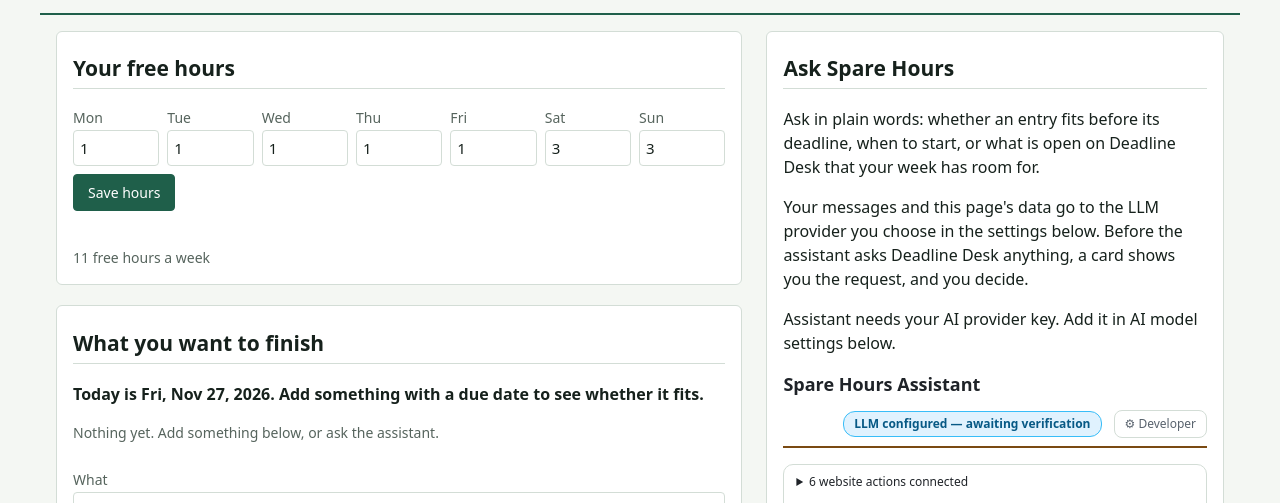
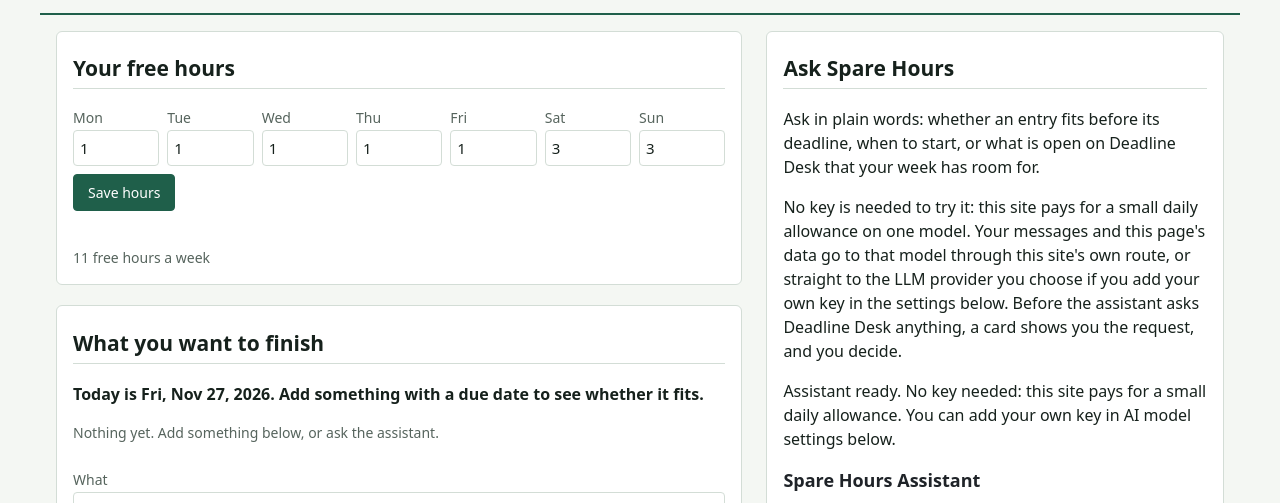
Before and after one commit to Class-now/spare-hours, a website with bundled scripts: page index.html in a window 1280 px wide. Shown: the part 229-732 px from the top of the page. Built offline with nearby package versions, Linux system fonts and the light colour scheme.

Commit message:
Say on the page and in the README that no key is needed
Co-Authored-By: Claude Fable 5.2 <noreply@anthropic.com>

```diff
--- a/index.html
+++ b/index.html
@@ -75,7 +75,7 @@
       <section id="assistant" class="assistant" aria-labelledby="assistant-heading">
         <h2 id="assistant-heading">Ask Spare Hours</h2>
         <p>Ask in plain words: whether an entry fits before its deadline, when to start, or what is open on Deadline Desk that your week has room for.</p>
-        <p class="assistant-note">Your messages and this page's data go to the LLM provider you choose in the settings below. Before the assistant asks Deadline Desk anything, a card shows you the request, and you decide.</p>
+        <p class="assistant-note">No key is needed to try it: this site pays for a small daily allowance on one model. Your messages and this page's data go to that model through this site's own route, or straight to the LLM provider you choose if you add your own key in the settings below. Before the assistant asks Deadline Desk anything, a card shows you the request, and you decide.</p>
         <p id="assistant-status" role="status">Connecting the assistant… If this message stays, the assistant could not load. You can still use the page directly.</p>
         <div id="agent-app">
           <div data-ns-slot="header"></div>
--- a/site.js
+++ b/site.js
@@ -44,11 +44,14 @@ export class AssistantMount {
       booted.engine.onConsent = AssistantMount.consent;
       // Without a key the chat cannot answer yet. This is the same test as the
       // runtime's "API key required" badge in runtime/ui.js.
-      const needsKey = !booted.engine.mockLLM
+      // On the site's own default route (llm_router.publisher_funded) no key is needed.
+      const needsKey = !booted.engine.mockLLM && !booted.engine.publisherFundedLLM
         && (!booted.engine.byokKey || booted.engine.byokKey === "demo");
       status.textContent = needsKey
         ? "Assistant needs your AI provider key. Add it in AI model settings below."
-        : "Assistant connected to this page.";
+        : booted.engine.publisherFundedLLM
+          ? "Assistant ready. No key needed: this site pays for a small daily allowance. You can add your own key in AI model settings below."
+          : "Assistant connected to this page.";
       if (!needsKey) {
         AssistantMount.greet();
       }
```
Also changed, not shown: README.md.
